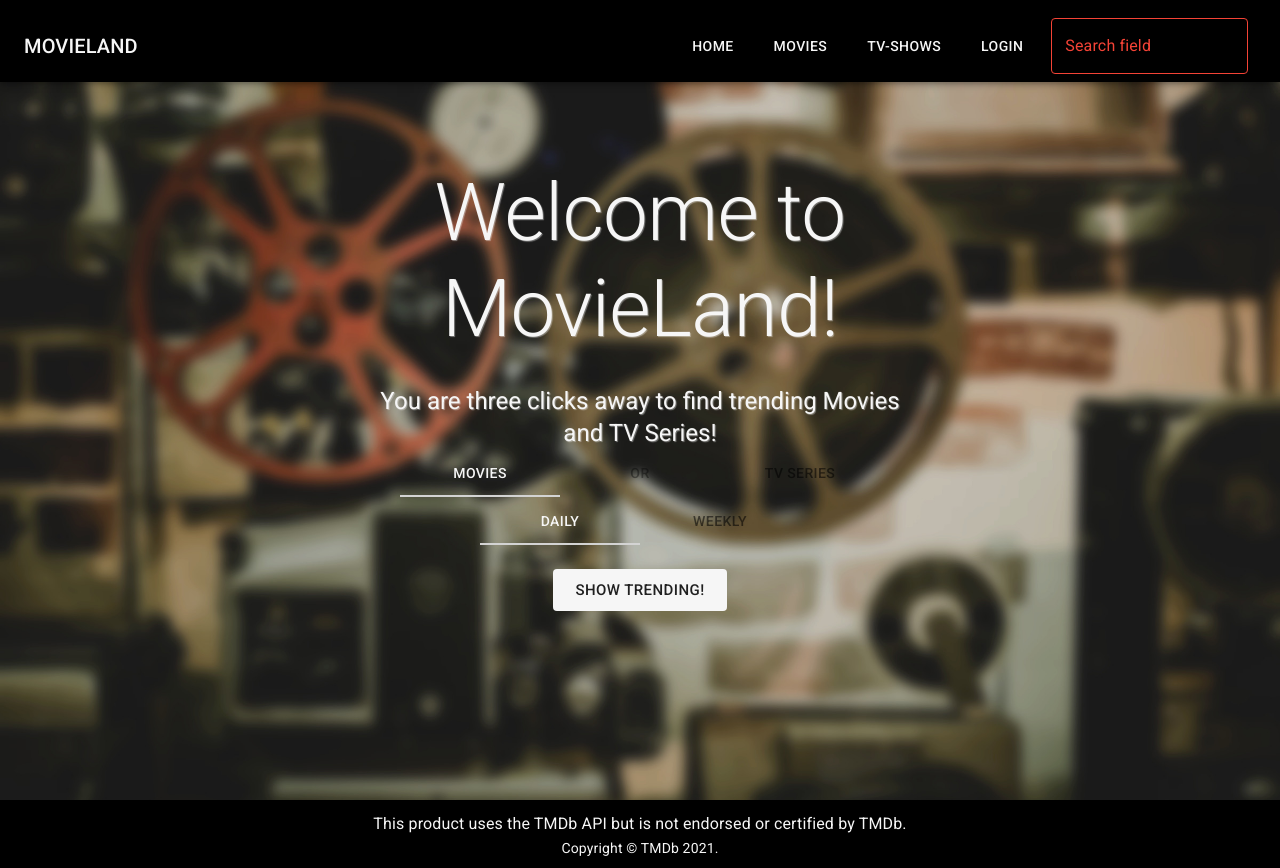
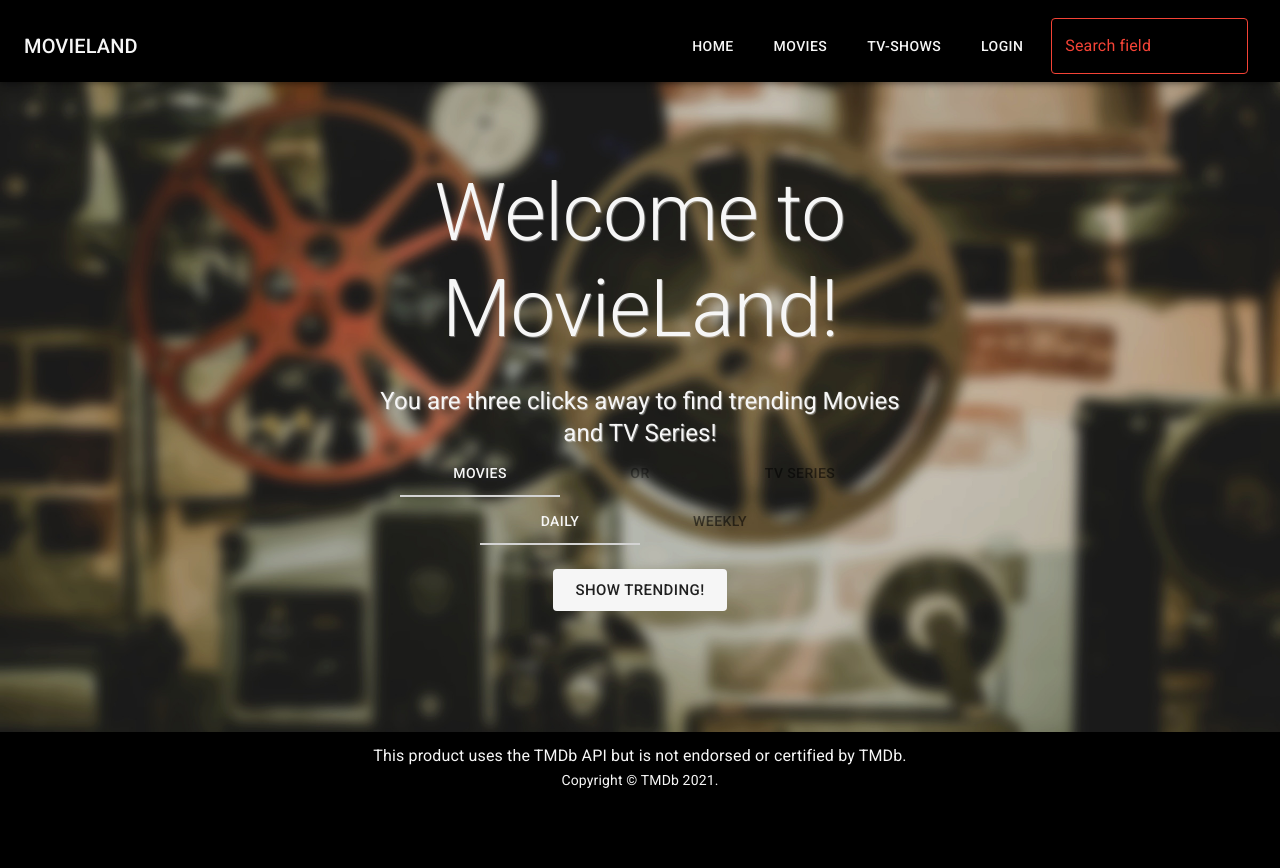
Before and after one commit to SparrowMike/Movieland, a React (Create React App) app: page / in a window 1280 px wide. After the commit the page ends 800 px from the top, so only its background shows below. Built offline with nearby package versions, Linux system fonts and the light colour scheme.

Commit message:
footer hides on scroll

```diff
--- a/src/components/main/Footer.js
+++ b/src/components/main/Footer.js
@@ -1,7 +1,8 @@
 import React from "react";
-import Typography from "@material-ui/core/Typography";
+// import Typography from "@material-ui/core/Typography";
 import Link from "@material-ui/core/Link";
 import { makeStyles } from "@material-ui/core/styles";
+import { Typography, useScrollTrigger, Slide } from "@material-ui/core";
 
 function Copyright() {
   return (
@@ -16,7 +17,17 @@ function Copyright() {
   );
 }
 
-const Footer = () => {
+function HideOnScroll(props) {
+  const { children } = props;
+  const trigger = useScrollTrigger();
+  return (
+    <Slide appear={false} direction={"up"} in={!trigger}>
+      {children}
+    </Slide>
+  );
+}
+
+const Footer = (props) => {
   const useStyles = makeStyles((theme) => ({
     footer: {
       backgroundColor: "#000000",
@@ -26,6 +37,7 @@ const Footer = () => {
   const classes = useStyles();
   return (
     <React.Fragment>
+      <HideOnScroll {...props}>
         <footer className={classes.footer}>
           <Typography
             variant="subtitle1"
@@ -38,6 +50,7 @@ const Footer = () => {
           </Typography>
           <Copyright variant="p" color="primary" />
         </footer>
+      </HideOnScroll>
     </React.Fragment>
   );
 };
--- a/src/components/main/Navbar.js
+++ b/src/components/main/Navbar.js
@@ -66,7 +66,6 @@ const useStyles = makeStyles((theme) => ({
 function HideOnScroll(props) {
   const { children } = props;
   const trigger = useScrollTrigger();
-
   return (
     <Slide appear={false} direction={"down"} in={!trigger}>
       {children}
--- a/src/components/output/Results.js
+++ b/src/components/output/Results.js
@@ -24,6 +24,7 @@ const useStyles = makeStyles((theme) => ({
     display: "flex",
     justifyContent: "space-around",
     marginTop: "80px",
+    marginBottom: "80px",
     alignItems: "flex-start",
     listStyle: "none",
     // maxWidth: "auto -10",
--- a/src/styles.css
+++ b/src/styles.css
@@ -8,7 +8,7 @@ body {
 footer {
   bottom: 0;
   margin-top: calc(5% + 60px);
-  position: relative;
+  position: fixed;
   width: 100%;
   padding: 10px;
   margin: 0;
@@ -28,6 +28,7 @@ footer {
 
   height: 100vh;
 }
+
 /*
 .navBar {
   margin-bottom: 82px;
```
Lines whose indentation alone changed are shown as unchanged.
